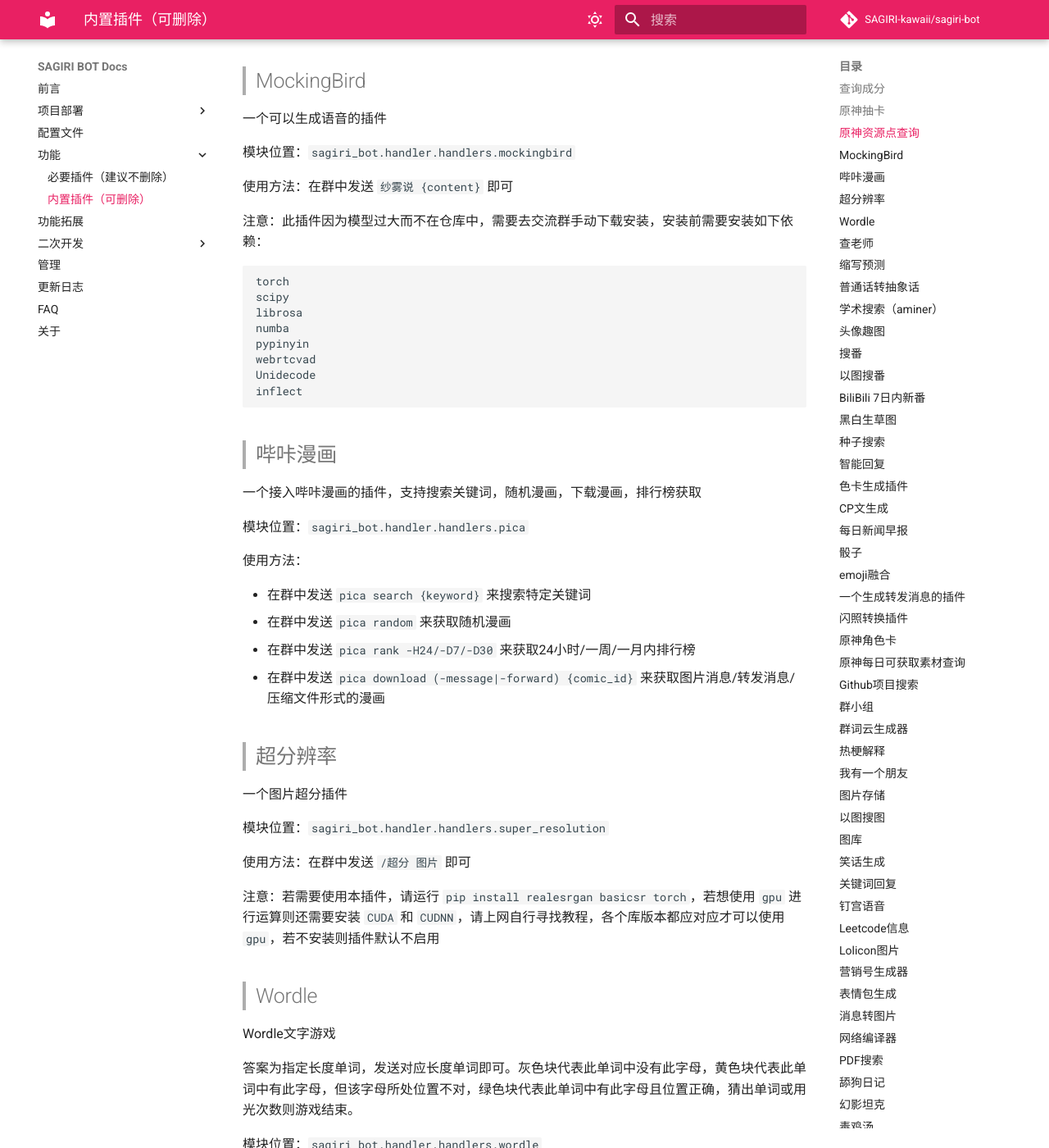
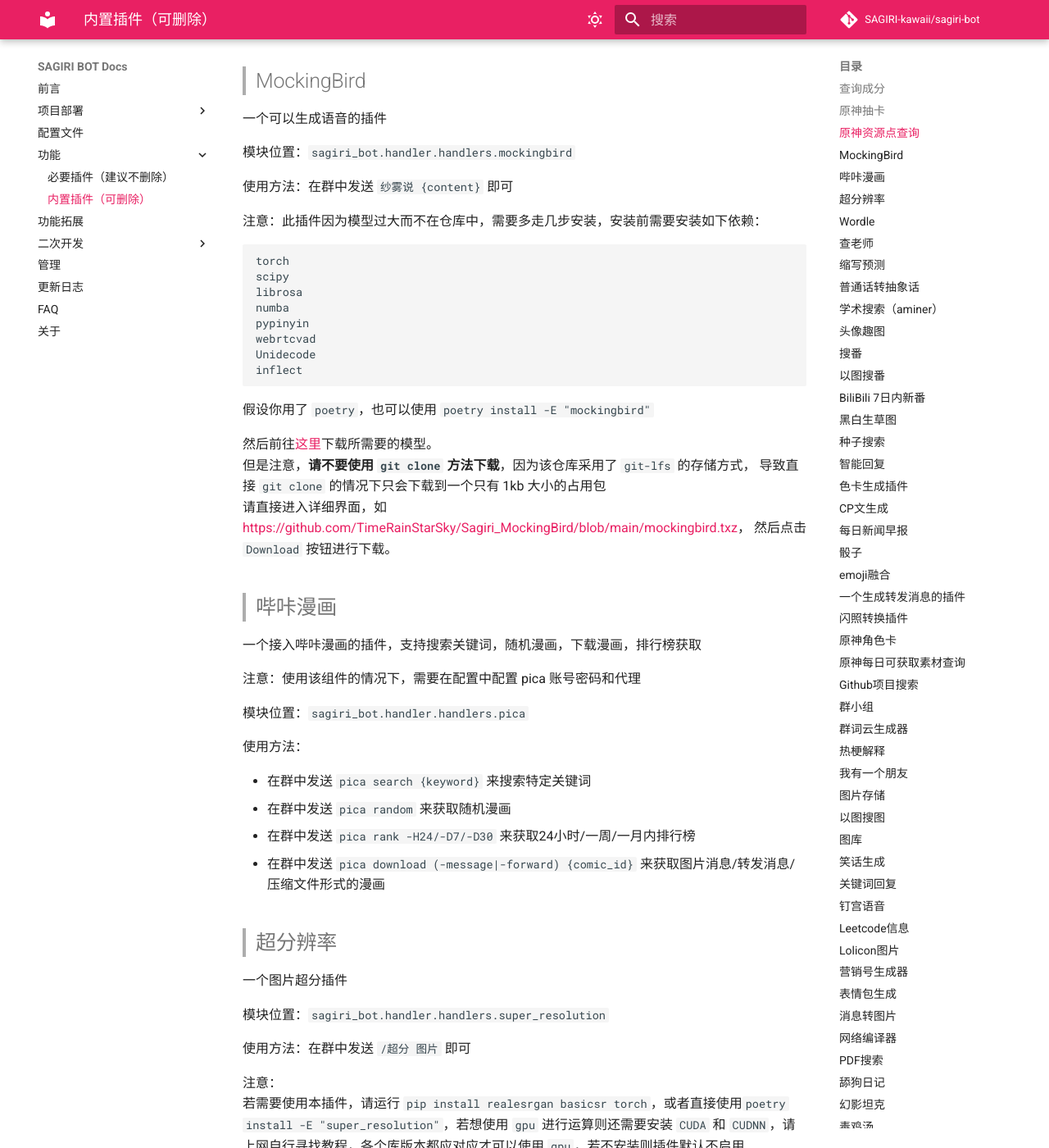
Before and after one commit to SAGIRI-kawaii/sagiri-bot, an MkDocs documentation site: the page built from docs/functions/handlers.md, in a window 1280 px wide and 1400 px high, scrolled down 1482 px. Shown: the whole window at 82% size. Built offline with MkDocs 1.6.1 and Material for MkDocs 9.7.7, drawn with Linux system fonts in a browser that asks for light colours; comment, search, counter and statistics services are not loaded; some of the changed text lies outside the part shown.

Commit message:
:pencil2: Update docs
Co-authored-by: I love study <I-love-study@users.noreply.github.com>
Co-authored-by: ZAPHAKIEL <SAGIRI-kawaii@users.noreply.github.com>

````diff
--- a/docs/functions/handlers.md
+++ b/docs/functions/handlers.md
@@ -62,7 +62,7 @@
 
 使用方法：在群中发送 `纱雾说 {content}` 即可
 
-注意：此插件因为模型过大而不在仓库中，需要去交流群手动下载安装，安装前需要安装如下依赖：
+注意：此插件因为模型过大而不在仓库中，需要多走几步安装，安装前需要安装如下依赖：
 ```text
 torch
 scipy
@@ -74,9 +74,21 @@
 inflect
 ```
 
+假设你用了 `poetry`，也可以使用 `poetry install -E "mockingbird"`
+
+然后前往[这里](https://github.com/TimeRainStarSky/Sagiri_MockingBird)下载所需要的模型。
+但是注意，**请不要使用 `git clone` 方法下载**，因为该仓库采用了 `git-lfs` 的存储方式，
+导致直接 `git clone` 的情况下只会下载到一个只有 1kb 大小的占用包
+请直接进入详细界面，如<https://github.com/TimeRainStarSky/Sagiri_MockingBird/blob/main/mockingbird.txz>，
+然后点击 `Download` 按钮进行下载。
+
+
+
 > ## 哔咔漫画
 
 一个接入哔咔漫画的插件，支持搜索关键词，随机漫画，下载漫画，排行榜获取
+
+注意：使用该组件的情况下，需要在配置中配置 pica 账号密码和代理
 
 模块位置：`sagiri_bot.handler.handlers.pica`
 
@@ -95,7 +107,8 @@
 
 使用方法：在群中发送 `/超分 图片` 即可
 
-注意：若需要使用本插件，请运行 `pip install realesrgan basicsr torch`，若想使用 `gpu` 进行运算则还需要安装 `CUDA` 和 `CUDNN`，请上网自行寻找教程，各个库版本都应对应才可以使用 `gpu`，若不安装则插件默认不启用
+注意：
+若需要使用本插件，请运行 `pip install realesrgan basicsr torch`，或者直接使用`poetry install -E "super_resolution"`，若想使用 `gpu` 进行运算则还需要安装 `CUDA` 和 `CUDNN`，请上网自行寻找教程，各个库版本都应对应才可以使用 `gpu`，若不安装则插件默认不启用
 
 > ## Wordle
 
@@ -368,6 +380,8 @@
 > ## 热梗解释
 
 一个可以查询热梗的插件
+
+> 2022.09.21 更新：因为所依赖的API更新，所以现在暂时处于一种不可用状态
 
 模块位置：`sagiri_bot.handler.handlers.hot_words_explainer`
 
@@ -661,3 +675,5 @@
 模块位置：`sagiri_bot.handler.handlers.ill`
 
 使用方法：在群中发送 `/发病` 即可
+
+> 纱雾，我真的好喜欢你，为了你，我要******
````
Also changed, not shown: other parts of docs/functions/handlers.md (+3 -4 lines), docs/FAQ.md (+1 -5 lines), docs/deployment/android.md (+19 -2 lines), docs/deployment/linux.md (+4 -1 lines), docs/index.md (+2 -2 lines), docs/update.md (+4 -0 lines).
